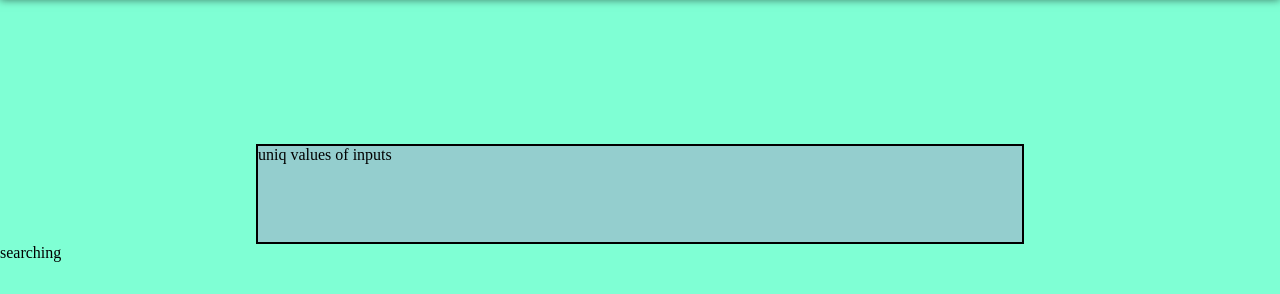
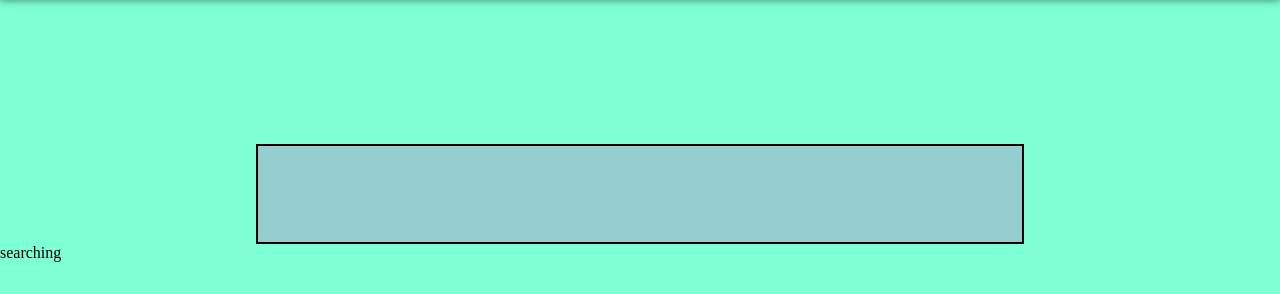
Before and after one commit to Sosokantaria/photo_gallery, a React (Vite) app: page /history in a window 1280 px wide. Shown: the top 294 px of the page. Built offline with nearby package versions, Linux system fonts and the light colour scheme.

Commit message:
build context and provider for inputValues

```diff
--- /dev/null
+++ b/src/contexts/inputValueContext/index.ts
@@ -0,0 +1 @@
+export { InputValueContext } from "./inputValueConext";
--- /dev/null
+++ b/src/contexts/inputValueContext/inputValueConext.ts
@@ -0,0 +1,11 @@
+import {  createContext } from "react";
+
+export type InputValueContextValue = {
+  values: string[];
+  setValues: React.Dispatch<React.SetStateAction<string[]>>;
+};
+
+export const InputValueContext = createContext<InputValueContextValue>({
+  values: [],
+  setValues: () => {},
+});
--- a/src/main.tsx
+++ b/src/main.tsx
@@ -4,14 +4,16 @@ import App from "./App.tsx";
 import "./index.css";
 
 import { QueryClient, QueryClientProvider } from "@tanstack/react-query";
-
+import { InputValueProvider } from "./providers/inputValueProvider";
 
 const queriClient = new QueryClient();
 
 ReactDOM.createRoot(document.getElementById("root")!).render(
   <React.StrictMode>
     <QueryClientProvider client={queriClient}>
-      <App />
+      <InputValueProvider>
+        <App />
+      </InputValueProvider>
     </QueryClientProvider>
   </React.StrictMode>
 );
--- a/src/pages/history/history.css
+++ b/src/pages/history/history.css
@@ -6,3 +6,6 @@
     border:2px solid black;
     background-color: rgb(148, 206, 206);
 }
+.valueButton{
+    width: 100%;
+  }
--- a/src/pages/history/history.tsx
+++ b/src/pages/history/history.tsx
@@ -1,11 +1,56 @@
+import { useContext, useState } from "react";
+import "./history.css";
+import { InputValueContext } from "../../contexts/inputValueContext";
 
-import "./history.css"
+export function History() {
+  const [searchTerm, setSearchTerm] = useState("");
+  const { values } = useContext(InputValueContext);
 
-export function History(){
-    return  <>
-    <div className="historyContentDiv">
-      uniq values of inputs
-    </div>
-    searching
-  </>
+  const uniqValues: string[] = [];
+
+  for (const value of values) {
+    if (!uniqValues.includes(value)) {
+      uniqValues.push(value);
+    }
+  }
+
+  //Filter the array of words so that the final result remains
+  for (let i = 1; i < uniqValues.length; i++) {
+    const previousValue = uniqValues[i - 1];
+    const currentValue = uniqValues[i];
+
+    const prevValueLength = previousValue.length;
+
+    // Divide the current value into parts equal to the length of the previous value
+    const dividedParts = [];
+    for (let j = 0; j < currentValue.length; j += prevValueLength) {
+      dividedParts.push(currentValue.slice(j, j + prevValueLength));
+    }
+
+    // Compare the first element of the divided parts with the previous value
+    if (dividedParts[0] === previousValue) {
+      uniqValues.splice(i - 1, 1);
+      i--;
+    }
+  }
+  return (
+    <>
+      <div className="historyContentDiv">
+        {uniqValues
+          .map((value, index) => (
+            <button
+              className="valueButton"
+              key={index}
+              onClick={() => {
+                setSearchTerm(value);
+              }}
+            >
+              {value}
+            </button>
+          ))
+          .reverse()}
+      </div>
+      searching
+    </>
+  );
 }
--- a/src/pages/home/home.tsx
+++ b/src/pages/home/home.tsx
@@ -1,8 +1,9 @@
-import { useState } from "react";
+import { useContext, useState } from "react";
 import { useQuery } from "@tanstack/react-query";
 import "./home.css";
 import { TImage } from "../../types/TImage";
 import { ImageCard } from "../../components/imageCard";
+import { InputValueContext } from "../../contexts/inputValueContext";
 
 const API_URL = "https://api.unsplash.com/photos";
 
@@ -10,7 +11,7 @@ export function Home() {
   const [imagePerPage, setImagePerPage] = useState(20);
   const [page, setPage] = useState(1);
   const [searchTerm, setSearchTerm] = useState("");
-
+  const { values, setValues } = useContext(InputValueContext);
   // Fetch data using useQuery
   const { data, isLoading } = useQuery({
     queryKey: ["images"],
@@ -24,6 +25,9 @@ export function Home() {
   });
 
   const hendleSetValue = (value: string) => {
+    if (value.length !== 0) {
+      setValues([...values, value]);
+    }
     setSearchTerm(value);
   };
 
--- /dev/null
+++ b/src/providers/inputValueProvider/index.ts
@@ -0,0 +1 @@
+export { InputValueProvider } from "./inputValueProvider";
--- /dev/null
+++ b/src/providers/inputValueProvider/inputValueProvider.tsx
@@ -0,0 +1,11 @@
+import { PropsWithChildren, useState } from "react";
+import { InputValueContext } from "../../contexts/inputValueContext";
+export function InputValueProvider({ children }: PropsWithChildren) {
+  const [values, setValues] = useState<string[]>([]);
+
+  return (
+    <InputValueContext.Provider value={{ values, setValues }}>
+      {children}
+    </InputValueContext.Provider>
+  );
+}
```
